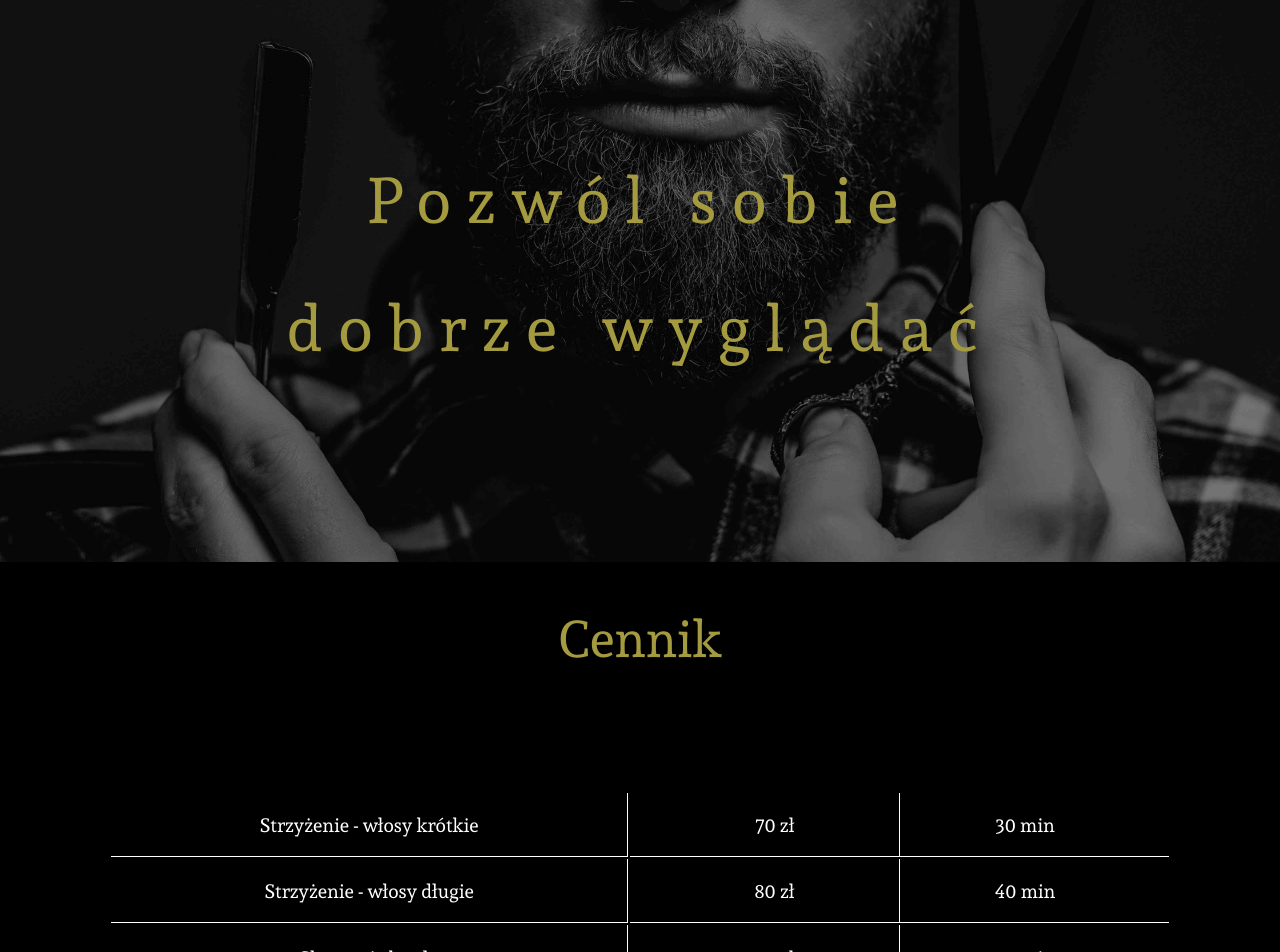
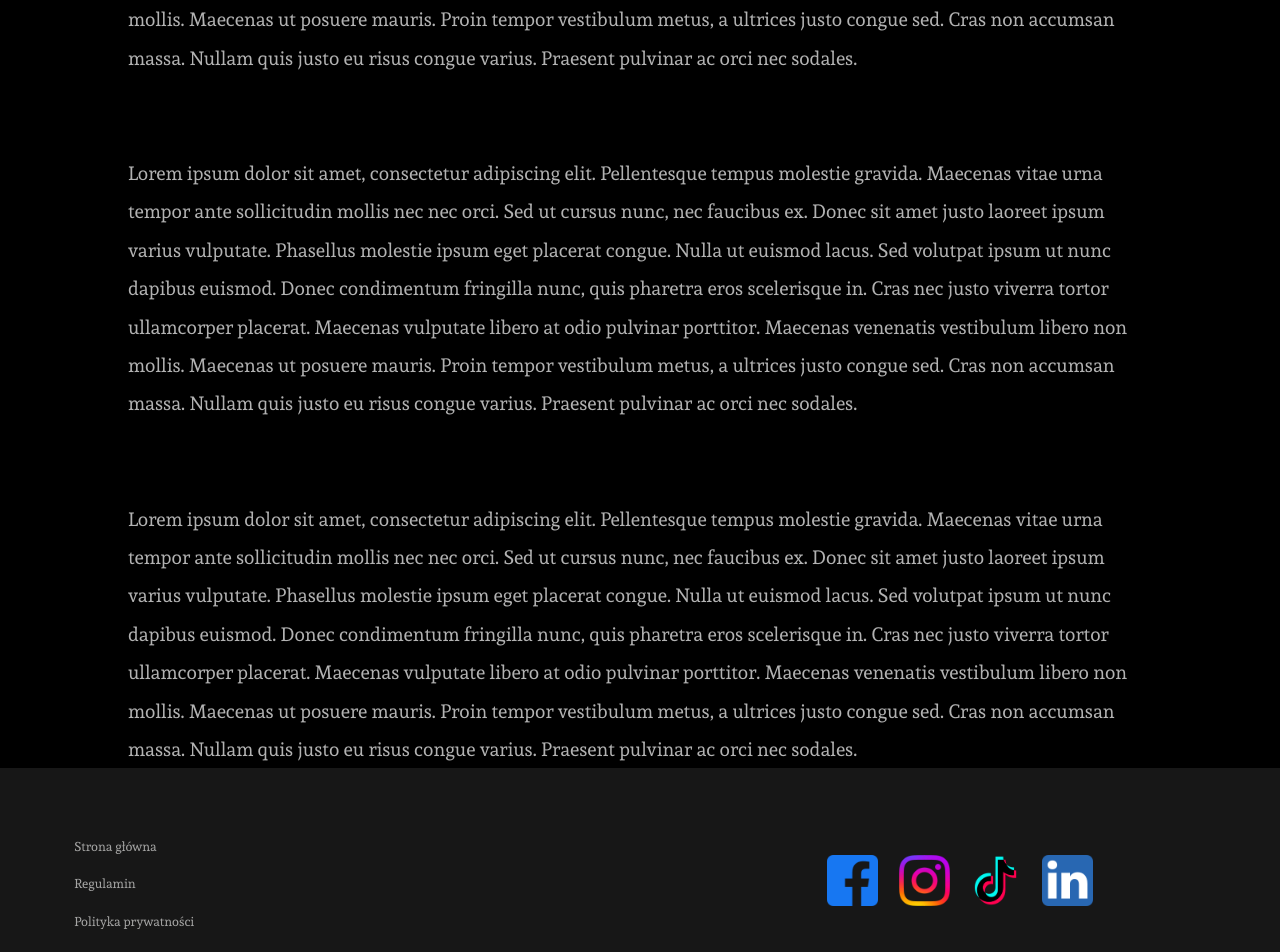
Before and after one commit to Michal123pl/Michal123pl.github.io, a React (Create React App) app: page /PrivacyPolicy in a window 1280 px wide. Shown: the part 360-1312 px from the top of the page. Built offline with nearby package versions, Linux system fonts and the light colour scheme.

Commit message:
added new subsites, and routes

```diff
--- a/src/Elements/Contact/ContactForm.js
+++ b/src/Elements/Contact/ContactForm.js
@@ -50,7 +50,7 @@ const ContactForm = () => {
 	   	}else{
 	   		console.log('not a number')
 	   	}
-   	}else{													//
+   	}else{
 	   	setState({
 	   		...state,
 	   			[name]: value})
--- a/src/Elements/Contact/Footer.js
+++ b/src/Elements/Contact/Footer.js
@@ -8,12 +8,12 @@ class Footer extends React.Component {
 	render() {
 		return(
 			<footer className='footer'>
-				{/*<section className='links'>
-					<div><a href='#'>Kariera</a></div>
-					<div><a href='#'>Cennik</a></div>
-					<div><a href='#'>RODO</a></div>
-					<div><a href='#'>Polityka prywatności</a></div>
-				</section>*/}
+				<section className='links'>
+					{/*<div><a href='#'>Kariera</a></div>*/}
+					<div><a href='/'>Strona główna</a></div>
+					<div><a href='/TermsOfUse'>Regulamin</a></div>
+					<div><a href='/PrivacyPolicy'>Polityka prywatności</a></div>
+				</section>
 
 				<section className='social'>
 					  <img src={require("../../Images/fbic.png")}/>
--- a/src/ElementsStyles/ContactForm.css
+++ b/src/ElementsStyles/ContactForm.css
@@ -24,6 +24,7 @@ form {
 	margin: 0;
 	padding: 0;
 	font-size: 2vw;
+	background-color: #eaeaea;
 }
 
 #name, #phone, #subject, #mail, #message {
@@ -37,6 +38,7 @@ input {
 	border: 0;
 	padding: 0;
 	font-size: 1.5vw;
+	background-color: #eaeaea;
 }
 
 #bookingSubmit {
--- /dev/null
+++ b/src/Pages/PrivacyPolicy.js
@@ -0,0 +1,31 @@
+import React from 'react';
+import ReactDOM from 'react-dom/client';
+import '../PagesStyles/PrivacyPolicy.css';
+import Footer from '../Elements/Contact/Footer.js';
+
+class PrivacyPolicy extends React.Component {
+	render() {
+		return(
+			<div>
+				<div className="PrivacyPolicy">
+					<article>
+						<h1>Polityka Prywatności</h1>
+						<p>
+						Lorem ipsum dolor sit amet, consectetur adipiscing elit. Pellentesque tempus molestie gravida. Maecenas vitae urna tempor ante sollicitudin mollis nec nec orci. Sed ut cursus nunc, nec faucibus ex. Donec sit amet justo laoreet ipsum varius vulputate. Phasellus molestie ipsum eget placerat congue. Nulla ut euismod lacus. Sed volutpat ipsum ut nunc dapibus euismod. Donec condimentum fringilla nunc, quis pharetra eros scelerisque in. Cras nec justo viverra tortor ullamcorper placerat. Maecenas vulputate libero at odio pulvinar porttitor. Maecenas venenatis vestibulum libero non mollis. Maecenas ut posuere mauris. Proin tempor vestibulum metus, a ultrices justo congue sed. Cras non accumsan massa. Nullam quis justo eu risus congue varius. Praesent pulvinar ac orci nec sodales.
+						</p>
+						<p>
+						Lorem ipsum dolor sit amet, consectetur adipiscing elit. Pellentesque tempus molestie gravida. Maecenas vitae urna tempor ante sollicitudin mollis nec nec orci. Sed ut cursus nunc, nec faucibus ex. Donec sit amet justo laoreet ipsum varius vulputate. Phasellus molestie ipsum eget placerat congue. Nulla ut euismod lacus. Sed volutpat ipsum ut nunc dapibus euismod. Donec condimentum fringilla nunc, quis pharetra eros scelerisque in. Cras nec justo viverra tortor ullamcorper placerat. Maecenas vulputate libero at odio pulvinar porttitor. Maecenas venenatis vestibulum libero non mollis. Maecenas ut posuere mauris. Proin tempor vestibulum metus, a ultrices justo congue sed. Cras non accumsan massa. Nullam quis justo eu risus congue varius. Praesent pulvinar ac orci nec sodales.
+						</p>
+						<p>
+						Lorem ipsum dolor sit amet, consectetur adipiscing elit. Pellentesque tempus molestie gravida. Maecenas vitae urna tempor ante sollicitudin mollis nec nec orci. Sed ut cursus nunc, nec faucibus ex. Donec sit amet justo laoreet ipsum varius vulputate. Phasellus molestie ipsum eget placerat congue. Nulla ut euismod lacus. Sed volutpat ipsum ut nunc dapibus euismod. Donec condimentum fringilla nunc, quis pharetra eros scelerisque in. Cras nec justo viverra tortor ullamcorper placerat. Maecenas vulputate libero at odio pulvinar porttitor. Maecenas venenatis vestibulum libero non mollis. Maecenas ut posuere mauris. Proin tempor vestibulum metus, a ultrices justo congue sed. Cras non accumsan massa. Nullam quis justo eu risus congue varius. Praesent pulvinar ac orci nec sodales.
+						</p>
+					</article>
+				</div>
+				<Footer />
+			</div>
+
+	)}
+
+}
+
+export default PrivacyPolicy;
--- /dev/null
+++ b/src/Pages/ServiceWork.js
@@ -0,0 +1,22 @@
+import React from 'react';
+import ReactDOM from 'react-dom/client';
+import '../PagesStyles/ServiceWork.css';
+
+class ServiceWork extends React.Component {
+	render() {
+		return(
+				<div className="ServiceWork">
+					<article>
+						<h1>
+							Ulepszamy stronę!
+						</h1>
+						<h2>
+							Wróć do nas później :)
+						</h2>
+					</article>
+				</div>
+	)}
+
+}
+
+export default ServiceWork;
--- /dev/null
+++ b/src/Pages/TermsOfUse.js
@@ -0,0 +1,30 @@
+import React from 'react';
+import ReactDOM from 'react-dom/client';
+import '../PagesStyles/TermsOfUse.css';
+import Footer from '../Elements/Contact/Footer.js';
+
+class TermsOfUse extends React.Component {
+	render() {
+		return(
+			<div>
+				<div className="TermsOfUse">
+					<article>
+						<h1>Regulamin</h1>
+						<p>
+						Lorem ipsum dolor sit amet, consectetur adipiscing elit. Pellentesque tempus molestie gravida. Maecenas vitae urna tempor ante sollicitudin mollis nec nec orci. Sed ut cursus nunc, nec faucibus ex. Donec sit amet justo laoreet ipsum varius vulputate. Phasellus molestie ipsum eget placerat congue. Nulla ut euismod lacus. Sed volutpat ipsum ut nunc dapibus euismod. Donec condimentum fringilla nunc, quis pharetra eros scelerisque in. Cras nec justo viverra tortor ullamcorper placerat. Maecenas vulputate libero at odio pulvinar porttitor. Maecenas venenatis vestibulum libero non mollis. Maecenas ut posuere mauris. Proin tempor vestibulum metus, a ultrices justo congue sed. Cras non accumsan massa. Nullam quis justo eu risus congue varius. Praesent pulvinar ac orci nec sodales.
+						</p>
+						<p>
+						Lorem ipsum dolor sit amet, consectetur adipiscing elit. Pellentesque tempus molestie gravida. Maecenas vitae urna tempor ante sollicitudin mollis nec nec orci. Sed ut cursus nunc, nec faucibus ex. Donec sit amet justo laoreet ipsum varius vulputate. Phasellus molestie ipsum eget placerat congue. Nulla ut euismod lacus. Sed volutpat ipsum ut nunc dapibus euismod. Donec condimentum fringilla nunc, quis pharetra eros scelerisque in. Cras nec justo viverra tortor ullamcorper placerat. Maecenas vulputate libero at odio pulvinar porttitor. Maecenas venenatis vestibulum libero non mollis. Maecenas ut posuere mauris. Proin tempor vestibulum metus, a ultrices justo congue sed. Cras non accumsan massa. Nullam quis justo eu risus congue varius. Praesent pulvinar ac orci nec sodales.
+						</p>
+						<p>
+						Lorem ipsum dolor sit amet, consectetur adipiscing elit. Pellentesque tempus molestie gravida. Maecenas vitae urna tempor ante sollicitudin mollis nec nec orci. Sed ut cursus nunc, nec faucibus ex. Donec sit amet justo laoreet ipsum varius vulputate. Phasellus molestie ipsum eget placerat congue. Nulla ut euismod lacus. Sed volutpat ipsum ut nunc dapibus euismod. Donec condimentum fringilla nunc, quis pharetra eros scelerisque in. Cras nec justo viverra tortor ullamcorper placerat. Maecenas vulputate libero at odio pulvinar porttitor. Maecenas venenatis vestibulum libero non mollis. Maecenas ut posuere mauris. Proin tempor vestibulum metus, a ultrices justo congue sed. Cras non accumsan massa. Nullam quis justo eu risus congue varius. Praesent pulvinar ac orci nec sodales.
+						</p>
+					</article>
+				</div>
+				<Footer />
+			</div>
+	)}
+
+}
+
+export default TermsOfUse;
--- /dev/null
+++ b/src/PagesStyles/PrivacyPolicy.css
@@ -0,0 +1,14 @@
+.PrivacyPolicy {
+	width: 80%;
+	margin: auto;
+}
+
+.PrivacyPolicy > article {
+	font-size: 1.5vw;
+	line-height: 3vw;
+	color: #b2b2b2;
+}
+
+.PrivacyPolicy > article > p {
+	margin: 6vw 0 0 0;
+}
--- /dev/null
+++ b/src/PagesStyles/ServiceWork.css
@@ -0,0 +1,5 @@
+.ServiceWork {
+	width: 80%;
+	margin: 10vw auto;
+	text-align: center;
+}
--- /dev/null
+++ b/src/PagesStyles/TermsOfUse.css
@@ -0,0 +1,14 @@
+.TermsOfUse {
+	width: 80%;
+	margin: auto;
+}
+
+.TermsOfUse > article {
+	font-size: 1.5vw;
+	line-height: 3vw;
+	color: #b2b2b2;
+}
+
+.TermsOfUse > article > p {
+	margin: 6vw 0 0 0;
+}
--- a/src/PagesStyles/index.css
+++ b/src/PagesStyles/index.css
@@ -47,7 +47,7 @@ body {
   -moz-osx-font-smoothing: grayscale;
   font-family: Andada;
   background:  black;
-  color: white;
+  color:#d6d6d6;
   min-width: 400px;
   font-size: 2vw;
   scroll-behavior: smooth;
--- a/src/index.js
+++ b/src/index.js
@@ -2,10 +2,22 @@ import React from 'react';
 import ReactDOM from 'react-dom/client';
 import './PagesStyles/index.css';
 import App from './App.js';
+import PrivacyPolicy from './Pages/PrivacyPolicy.js';
+import TermsOfUse from './Pages/TermsOfUse.js';
+import ServiceWork from './Pages/ServiceWork.js';
+import { BrowserRouter, Routes, Route } from "react-router-dom";
 
 const root = ReactDOM.createRoot(document.getElementById('root'));
 root.render(
+
   <React.StrictMode>
-    <App />
+    <BrowserRouter>
+        <Routes>
+          <Route path="/" element={<App />}/>
+          <Route path="/PrivacyPolicy" element={<PrivacyPolicy />}/>
+          <Route path="/TermsOfUse" element={<TermsOfUse />}/>
+          <Route path="/ServiceWork" element={<ServiceWork />}/>
+        </Routes>
+      </BrowserRouter>
   </React.StrictMode>
 )
```
Also changed, not shown: src/App.js (+6 -5 lines).
